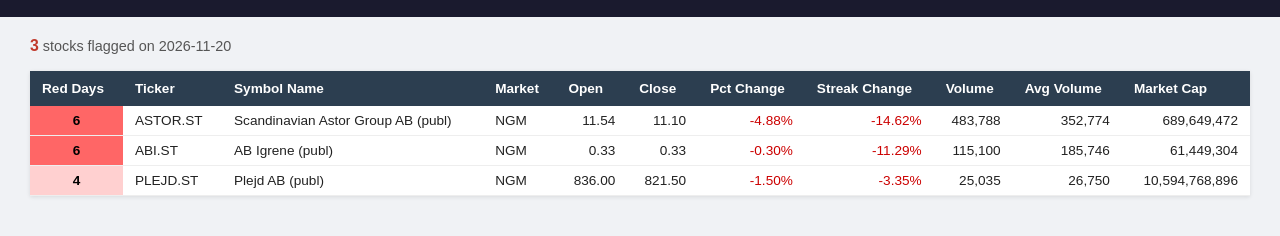
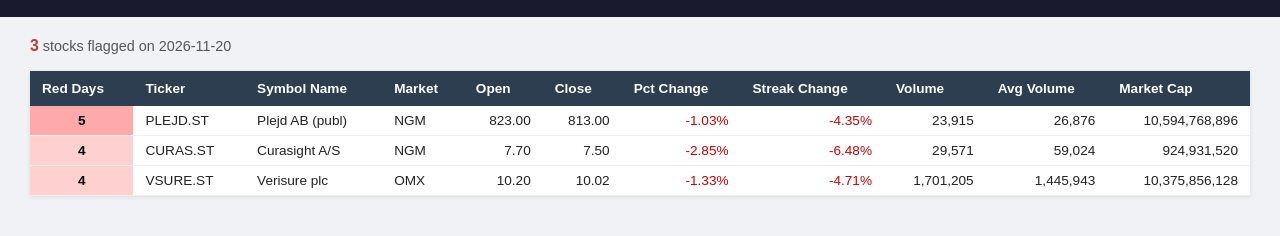
Before and after one commit to Cap9888/seven-days-report, a plain HTML site: page index.html in a window 1280 px wide. Shown: the part 68-304 px from the top of the page. Drawn offline with Linux system fonts and the light colour scheme.

Commit message:
report: 2026-11-20

```diff
--- a/index.html
+++ b/index.html
@@ -44,45 +44,45 @@
   <tbody>
 
     <tr>
-      <td style="text-align:center;font-weight:bold;background:#ff6666;color:black;">6</td>
-      <td>ASTOR.ST</td>
-      <td>Scandinavian Astor Group AB (publ)</td>
+      <td style="text-align:center;font-weight:bold;background:#ffaaaa;color:black;">5</td>
+      <td>PLEJD.ST</td>
+      <td>Plejd AB (publ)</td>
       <td>NGM</td>
-      <td style="text-align:right;">11.54</td>
-      <td style="text-align:right;">11.10</td>
-      <td style="text-align:right;color:#cc0000;">-4.88%</td>
-      <td style="text-align:right;color:#cc0000;">-14.62%</td>
-      <td style="text-align:right;">483,788</td>
-      <td style="text-align:right;">352,774</td>
-      <td style="text-align:right;">689,649,472</td>
-    </tr>
-
-    <tr>
-      <td style="text-align:center;font-weight:bold;background:#ff6666;color:black;">6</td>
-      <td>ABI.ST</td>
-      <td>AB Igrene (publ)</td>
-      <td>NGM</td>
-      <td style="text-align:right;">0.33</td>
-      <td style="text-align:right;">0.33</td>
-      <td style="text-align:right;color:#cc0000;">-0.30%</td>
-      <td style="text-align:right;color:#cc0000;">-11.29%</td>
-      <td style="text-align:right;">115,100</td>
-      <td style="text-align:right;">185,746</td>
-      <td style="text-align:right;">61,449,304</td>
+      <td style="text-align:right;">823.00</td>
+      <td style="text-align:right;">813.00</td>
+      <td style="text-align:right;color:#cc0000;">-1.03%</td>
+      <td style="text-align:right;color:#cc0000;">-4.35%</td>
+      <td style="text-align:right;">23,915</td>
+      <td style="text-align:right;">26,876</td>
+      <td style="text-align:right;">10,594,768,896</td>
     </tr>
 
     <tr>
       <td style="text-align:center;font-weight:bold;background:#ffd0d0;color:black;">4</td>
-      <td>PLEJD.ST</td>
-      <td>Plejd AB (publ)</td>
+      <td>CURAS.ST</td>
+      <td>Curasight A/S</td>
       <td>NGM</td>
-      <td style="text-align:right;">836.00</td>
-      <td style="text-align:right;">821.50</td>
-      <td style="text-align:right;color:#cc0000;">-1.50%</td>
-      <td style="text-align:right;color:#cc0000;">-3.35%</td>
-      <td style="text-align:right;">25,035</td>
-      <td style="text-align:right;">26,750</td>
-      <td style="text-align:right;">10,594,768,896</td>
+      <td style="text-align:right;">7.70</td>
+      <td style="text-align:right;">7.50</td>
+      <td style="text-align:right;color:#cc0000;">-2.85%</td>
+      <td style="text-align:right;color:#cc0000;">-6.48%</td>
+      <td style="text-align:right;">29,571</td>
+      <td style="text-align:right;">59,024</td>
+      <td style="text-align:right;">924,931,520</td>
+    </tr>
+
+    <tr>
+      <td style="text-align:center;font-weight:bold;background:#ffd0d0;color:black;">4</td>
+      <td>VSURE.ST</td>
+      <td>Verisure plc</td>
+      <td>OMX</td>
+      <td style="text-align:right;">10.20</td>
+      <td style="text-align:right;">10.02</td>
+      <td style="text-align:right;color:#cc0000;">-1.33%</td>
+      <td style="text-align:right;color:#cc0000;">-4.71%</td>
+      <td style="text-align:right;">1,701,205</td>
+      <td style="text-align:right;">1,445,943</td>
+      <td style="text-align:right;">10,375,856,128</td>
     </tr>
   </tbody>
 </table>
```
